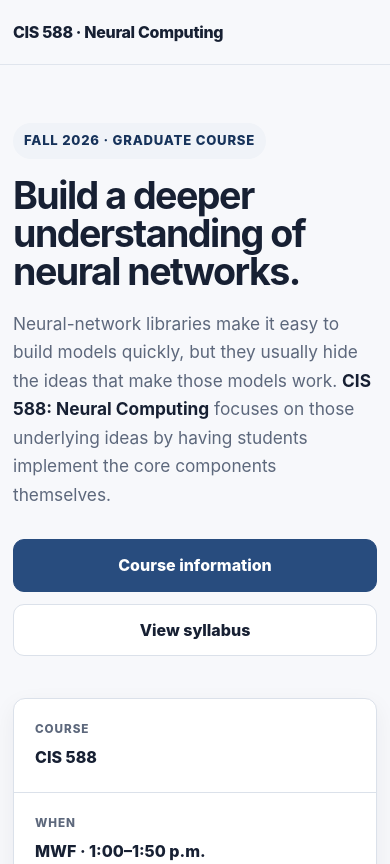
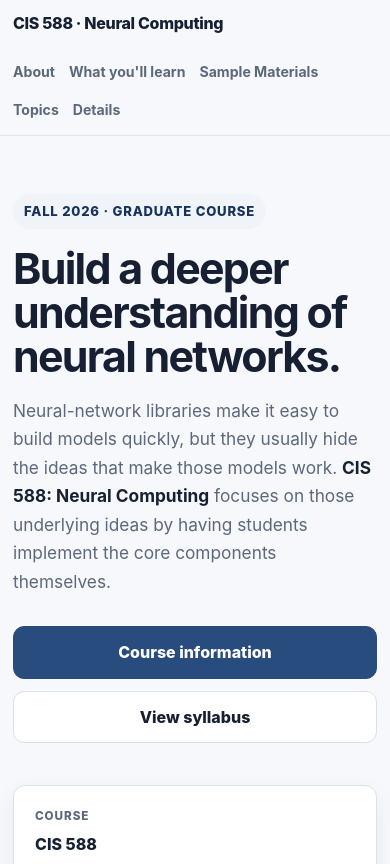
Before and after one commit to debarun101/cis588_F26, a plain HTML site: page index.html in a window 390 px wide. Shown: the top 864 px of the page. Drawn offline with Linux system fonts and the light colour scheme.

Commit message:
Update index.html

```diff
--- a/index.html
+++ b/index.html
@@ -405,7 +405,27 @@
     .resource-strip p { margin: 0; color: var(--muted); }
 
     @media (max-width: 780px) {
-      .nav-links { display: none; }
+      nav {
+        flex-wrap: wrap;
+        padding: 10px 0;
+      }
+      .brand {
+        width: 100%;
+      }
+      .nav-links {
+        display: flex;
+        width: 100%;
+        gap: 14px;
+        overflow-x: auto;
+        white-space: nowrap;
+        padding-bottom: 4px;
+        scrollbar-width: none;
+      }
+      .nav-links::-webkit-scrollbar { display: none; }
+      .nav-links a {
+        font-size: 0.88rem;
+        flex: 0 0 auto;
+      }
       .hero { padding-top: 58px; }
       .quick-info { grid-template-columns: repeat(2, 1fr); }
       .quick-item:nth-child(2) { border-right: 0; }
@@ -422,6 +442,26 @@
       .quick-item:last-child { border-bottom: 0; }
       .hero-actions .button { width: 100%; }
     }
+
+    .slide-card {
+      padding: 0;
+    }
+    .slide-card .slide-frame {
+      border-bottom: 0;
+    }
+
+    @media (max-width: 480px) {
+      h1 {
+        font-size: clamp(2rem, 11vw, 3rem);
+      }
+      section {
+        padding: 44px 0;
+      }
+      .slide-gallery {
+        gap: 16px;
+      }
+    }
+
   </style>
 </head>
 <body>
@@ -432,7 +472,7 @@
         <div class="nav-links">
           <a href="#about">About</a>
           <a href="#learn">What you'll learn</a>
-          <a href="#samples">Sample materials</a>
+          <a href="#samples">Sample Materials</a>
           <a href="#topics">Topics</a>
           <a href="#details">Details</a>
         </div>
@@ -545,38 +585,30 @@
     <section id="samples">
       <div class="wrap">
         <div class="section-head">
-          <h2>Sample course materials</h2>
-          <p class="lead">
-
-          </p>
+          <h2>Sample Materials</h2>
         </div>
         <div class="slide-gallery" id="slideGallery">
           <figure class="slide-card" data-slide>
             <a href="./Slide1.png" class="slide-link">
               <div class="slide-frame"><img src="./Slide1.png" alt="CIS 588 sample lecture slide 1" loading="lazy"></div>
-              <figcaption class="slide-caption"><strong>Concept and intuition</strong><span>Representative lecture material</span></figcaption>
             </a>
           </figure>
           <figure class="slide-card" data-slide>
             <a href="./Slide2.png" class="slide-link">
               <div class="slide-frame"><img src="./Slide2.png" alt="CIS 588 sample lecture slide 2" loading="lazy"></div>
-              <figcaption class="slide-caption"><strong>Mathematical foundations</strong><span>Representative lecture material</span></figcaption>
             </a>
           </figure>
           <figure class="slide-card" data-slide>
             <a href="./Slide4.png" class="slide-link">
               <div class="slide-frame"><img src="./Slide4.png" alt="CIS 588 sample lecture slide 3" loading="lazy"></div>
-              <figcaption class="slide-caption"><strong>NumPy implementation</strong><span>Representative lecture material</span></figcaption>
             </a>
           </figure>
           <figure class="slide-card" data-slide>
             <a href="./Slide5.png" class="slide-link">
               <div class="slide-frame"><img src="./Slide5.png" alt="CIS 588 sample lecture slide 4" loading="lazy"></div>
-              <figcaption class="slide-caption"><strong>Training and optimization</strong><span>Representative lecture material</span></figcaption>
             </a>
           </figure>
         </div>
-        <p class="materials-note">The complete lecture materials are provided to enrolled students.</p>
       </div>
     </section>
 
@@ -715,9 +747,6 @@
           } else {
             card.remove();
           }
-          if (checked === cards.length && available === 0 && section) {
-            section.style.display = 'none';
-          }
         }
 
         if (img.complete) {
```
